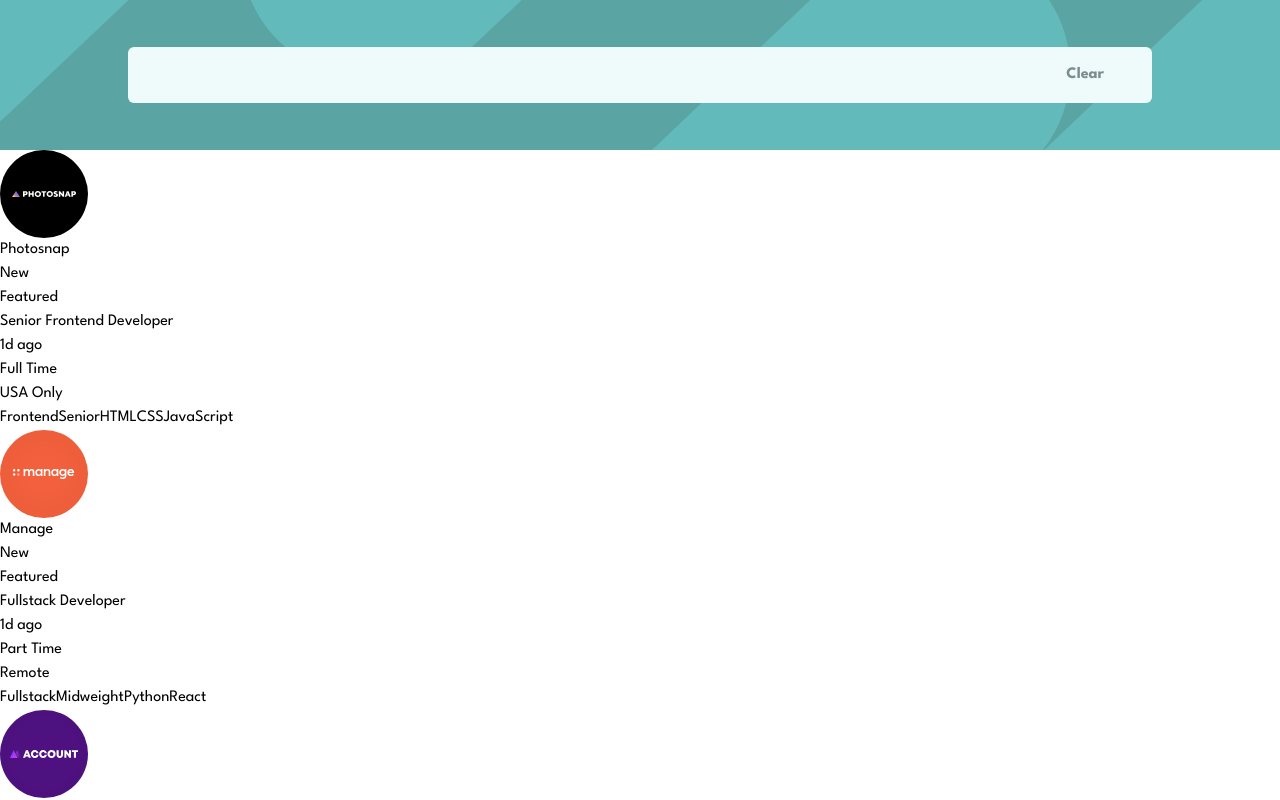
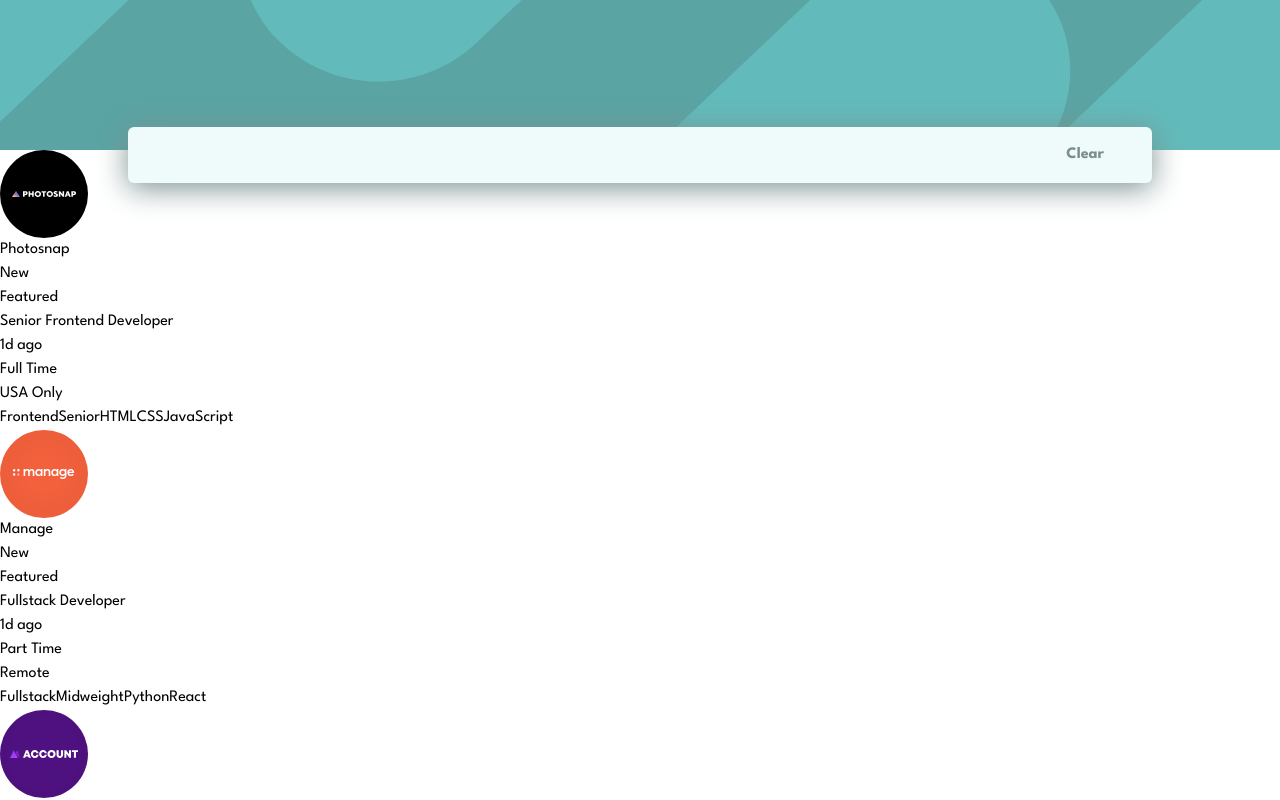
Before and after one commit to azanra/static-job-listing, a React (Vite) app: page / in a window 1280 px wide. Shown: the top 800 px of the page. Built offline with nearby package versions, Linux system fonts and the light colour scheme.

Commit message:
Position and style the search in bottom of header

```diff
--- a/src/App.css
+++ b/src/App.css
@@ -25,3 +25,7 @@
   justify-content: center;
   align-items: center;
 }
+
+.shadowBox {
+  box-shadow: 0px 5px 30px 0px var(--Dark-Grayish-Cyan);
+}
--- a/src/component/searchBar.jsx
+++ b/src/component/searchBar.jsx
@@ -6,7 +6,7 @@
   const dispatch = useContext(DispatchContext);
   const { role, level, languages, tools } = selectedFilter;
   return (
-    <div className="bg-(--Light-Gray-Cyan) w-[80%] flex justify-between p-4 rounded-md px-12">
+    <div className="bg-(--Light-Gray-Cyan) w-[80%] flex justify-between p-4 rounded-md px-12 relative top-20 shadowBox">
       <div className="flex gap-6">
         {role && <SelectedFilter type="role" value={role} />}
         {level && <SelectedFilter type="level" value={level} />}
```
